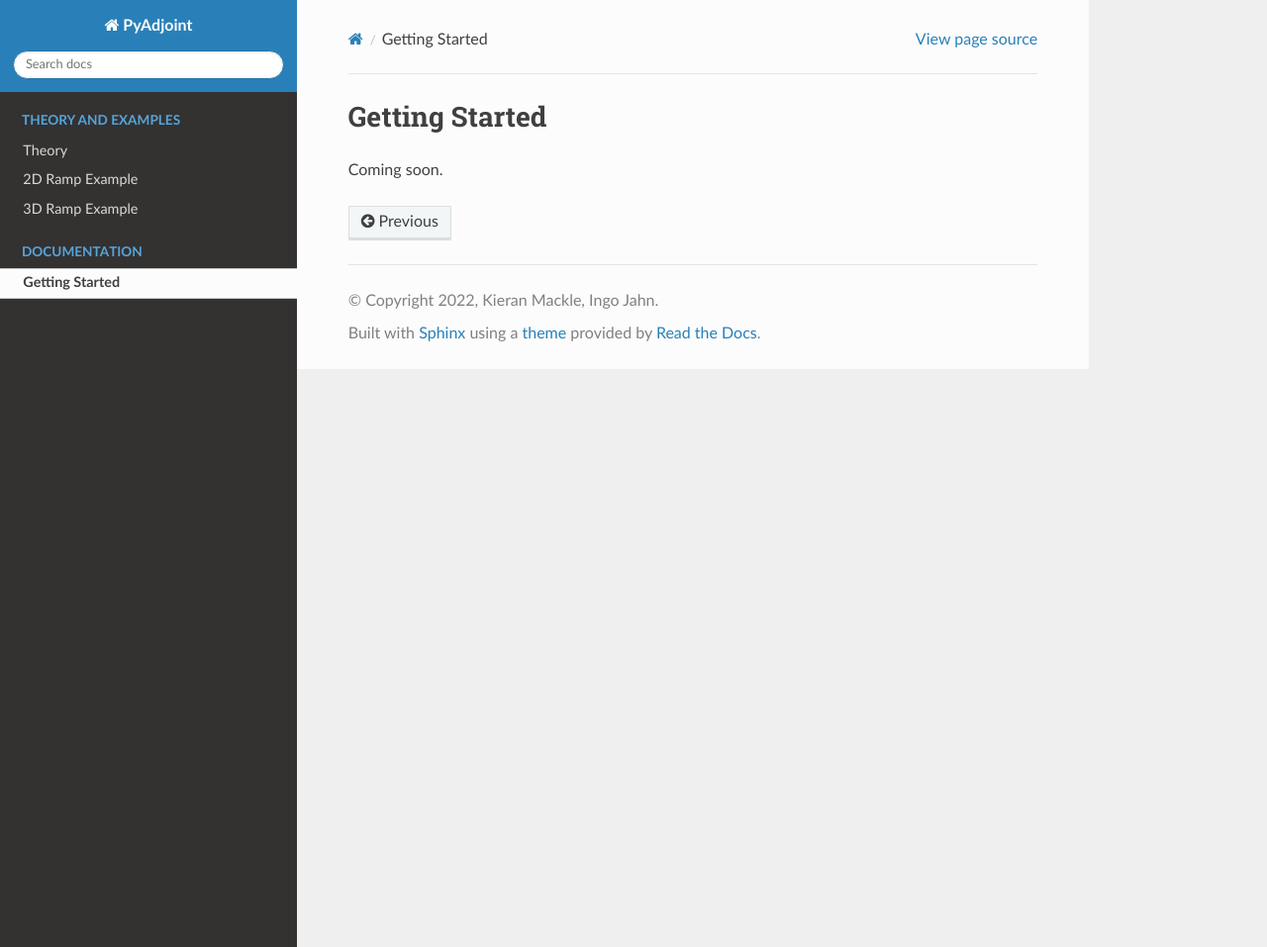
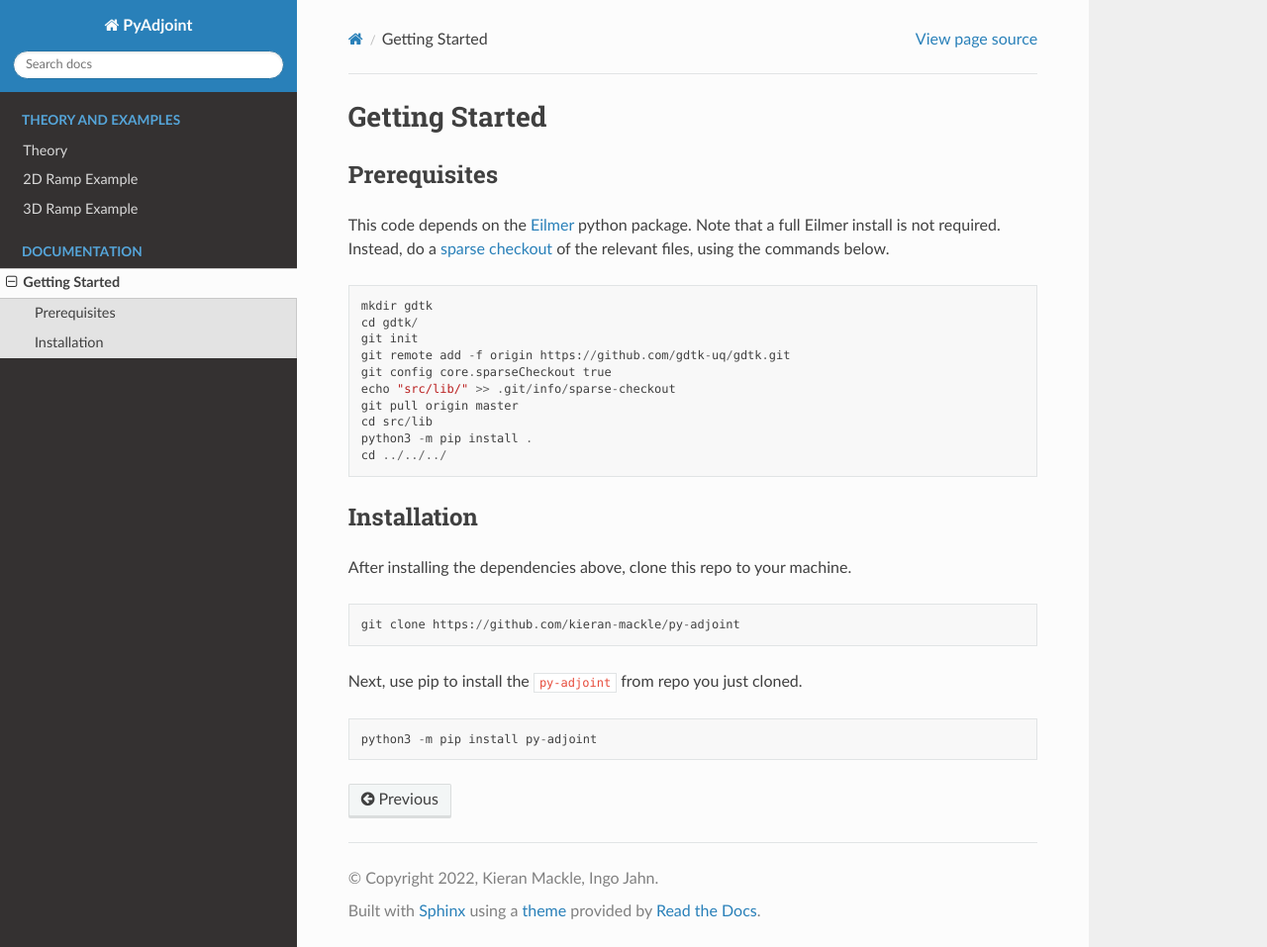
Before and after one commit to kieran-mackle/pysagas, a Sphinx documentation site: the page built from docs/source/getting-started.md, in a window 1280 px wide and 957 px high. Shown: the whole window at 99% size. Built offline with Sphinx 7.4.7 and the Read the Docs theme 2.0.0, drawn with Linux system fonts in a browser that asks for light colours.

Commit message:
docs: updated docs

````diff
--- a/docs/source/getting-started.md
+++ b/docs/source/getting-started.md
@@ -1,3 +1,33 @@
 # Getting Started
 
-Coming soon.
+## Prerequisites
+This code depends on the [Eilmer](https://github.com/gdtk-uq/gdtk) python
+package. Note that a full Eilmer install is not required. Instead, do a
+[sparse checkout](https://stackoverflow.com/questions/600079/how-do-i-clone-a-subdirectory-only-of-a-git-repository)
+of the relevant files, using the commands below.
+
+```
+mkdir gdtk
+cd gdtk/
+git init
+git remote add -f origin https://github.com/gdtk-uq/gdtk.git
+git config core.sparseCheckout true
+echo "src/lib/" >> .git/info/sparse-checkout
+git pull origin master
+cd src/lib
+python3 -m pip install .
+cd ../../../
+```
+
+## Installation
+After installing the dependencies above, clone this repo to your machine.
+
+```
+git clone https://github.com/kieran-mackle/py-adjoint
+```
+
+Next, use pip to install the `py-adjoint` from repo you just cloned.
+
+```
+python3 -m pip install py-adjoint
+```
````
Also changed, not shown: README.md (+52 -13 lines), docs/source/examples/ramp_2d.md (+3 -2 lines).
